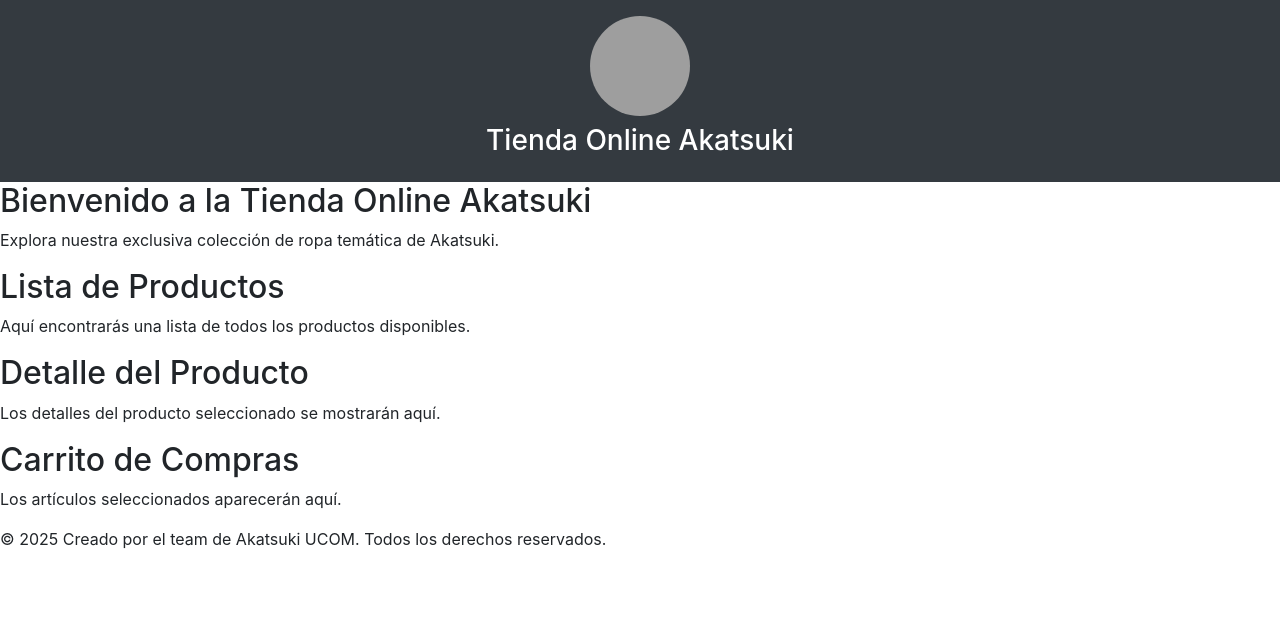
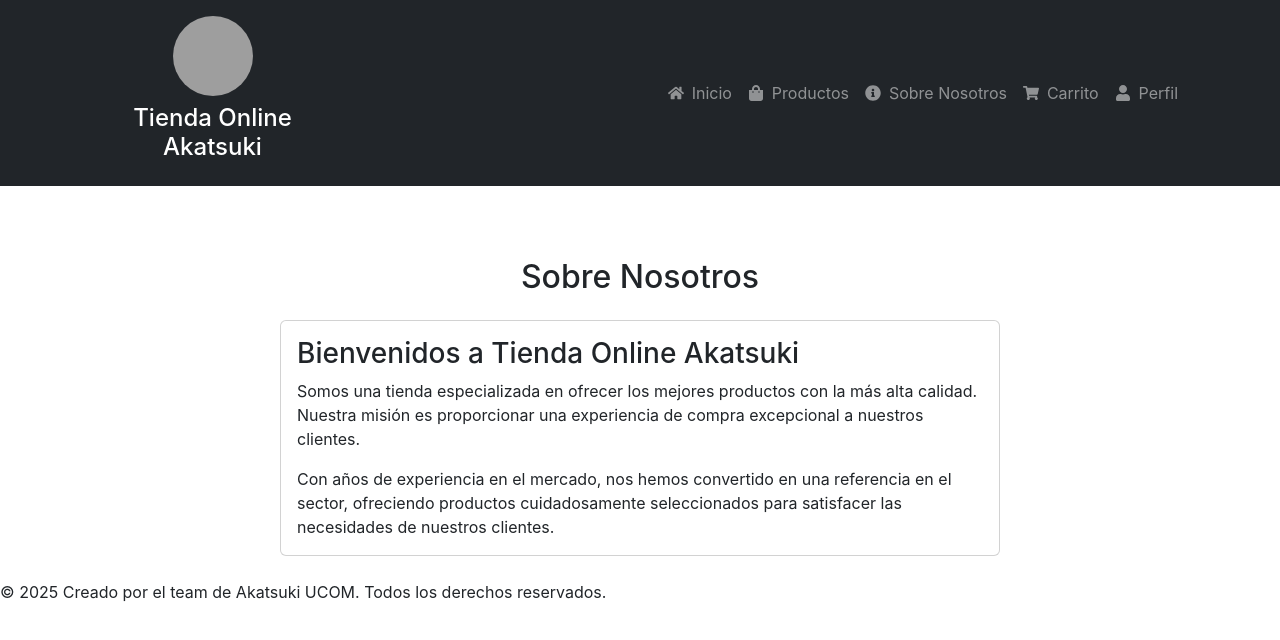
Before and after one commit to stevenayal/akatsuki, a React (Create React App) app: page /sobre-nosotros in a window 1280 px wide. Shown: the top 640 px of the page. Built offline with nearby package versions, Linux system fonts and the light colour scheme; grey boxes are pictures that could not be loaded.

Commit message:
iconos y paginas

```diff
--- a/package.json
+++ b/package.json
@@ -8,8 +8,11 @@
     "@testing-library/react": "^16.2.0",
     "@testing-library/user-event": "^13.5.0",
     "akatsuki": "file:",
+    "bootstrap": "^5.3.3",
     "react": "^19.1.0",
     "react-dom": "^19.1.0",
+    "react-icons": "^5.5.0",
+    "react-router-dom": "^7.4.1",
     "react-scripts": "5.0.1",
     "web-vitals": "^2.1.4"
   },
--- a/src/App.js
+++ b/src/App.js
@@ -1,20 +1,30 @@
+import { BrowserRouter as Router, Routes, Route } from 'react-router-dom';
 import Header from './components/Header';
 import Home from './components/Home';
 import ProductList from './components/ProductList';
 import ProductDetail from './components/ProductDetail';
 import Cart from './components/Cart';
 import Footer from './components/Footer';
+import About from './components/About';
 
 function App() {
   return (
-    <div className="App">
-      <Header />
-      <Home />
-      <ProductList />
-      <ProductDetail />
-      <Cart />
-      <Footer />
-    </div>
+    <Router>
+      <div className="App">
+        <Header />
+        <main className="container py-4">
+          <Routes>
+            <Route path="/" element={<Home />} />
+            <Route path="/productos" element={<ProductList />} />
+            <Route path="/producto/:id" element={<ProductDetail />} />
+            <Route path="/carrito" element={<Cart />} />
+            <Route path="/sobre-nosotros" element={<About />} />
+            <Route path="/perfil" element={<div className="text-center">Página de Perfil en construcción</div>} />
+          </Routes>
+        </main>
+        <Footer />
+      </div>
+    </Router>
   );
 }
 
--- /dev/null
+++ b/src/components/About.js
@@ -0,0 +1,31 @@
+import React from 'react';
+
+function About() {
+    return (
+        <div className="container mt-5">
+            <h2 className="text-center mb-4">Sobre Nosotros</h2>
+            <div className="row">
+                <div className="col-md-8 mx-auto">
+                    <div className="card">
+                        <div className="card-body">
+                            <h3 className="card-title">Bienvenidos a Tienda Online Akatsuki</h3>
+                            <p className="card-text">
+                                Somos una tienda especializada en ofrecer los mejores productos
+                                con la más alta calidad. Nuestra misión es proporcionar una
+                                experiencia de compra excepcional a nuestros clientes.
+                            </p>
+                            <p className="card-text">
+                                Con años de experiencia en el mercado, nos hemos convertido
+                                en una referencia en el sector, ofreciendo productos
+                                cuidadosamente seleccionados para satisfacer las necesidades
+                                de nuestros clientes.
+                            </p>
+                        </div>
+                    </div>
+                </div>
+            </div>
+        </div>
+    );
+}
+
+export default About;
--- a/src/components/Header.js
+++ b/src/components/Header.js
@@ -1,10 +1,56 @@
 import React from 'react';
+import { Link } from 'react-router-dom';
+import { FaHome, FaShoppingBag, FaInfoCircle, FaShoppingCart, FaUser } from 'react-icons/fa';
 
 function Header() {
     return (
-        <header className="bg-dark text-white text-center py-3">
-            <img src="../../imagenes/2.jpg" alt="Logo" className="img-fluid rounded-circle mb-2" style={{ width: '100px', height: '100px' }} />
-            <h1 className="h3">Tienda Online Akatsuki</h1>
+        <header className="bg-dark text-white">
+            <div className="container">
+                <div className="row align-items-center py-3">
+                    <div className="col-md-3 col-sm-12 text-center mb-3 mb-md-0">
+                        <img src="../../imagenes/2.jpg" alt="Logo" className="img-fluid rounded-circle mb-2" style={{ width: '80px', height: '80px' }} />
+                        <h1 className="h4">Tienda Online Akatsuki</h1>
+                    </div>
+                    <div className="col-md-9 col-sm-12">
+                        <nav className="navbar navbar-expand-lg navbar-dark">
+                            <div className="container-fluid">
+                                <button className="navbar-toggler" type="button" data-bs-toggle="collapse" data-bs-target="#navbarNav">
+                                    <span className="navbar-toggler-icon"></span>
+                                </button>
+                                <div className="collapse navbar-collapse" id="navbarNav">
+                                    <ul className="navbar-nav ms-auto">
+                                        <li className="nav-item">
+                                            <Link className="nav-link d-flex align-items-center" to="/">
+                                                <FaHome className="me-2" /> Inicio
+                                            </Link>
+                                        </li>
+                                        <li className="nav-item">
+                                            <Link className="nav-link d-flex align-items-center" to="/productos">
+                                                <FaShoppingBag className="me-2" /> Productos
+                                            </Link>
+                                        </li>
+                                        <li className="nav-item">
+                                            <Link className="nav-link d-flex align-items-center" to="/sobre-nosotros">
+                                                <FaInfoCircle className="me-2" /> Sobre Nosotros
+                                            </Link>
+                                        </li>
+                                        <li className="nav-item">
+                                            <Link className="nav-link d-flex align-items-center" to="/carrito">
+                                                <FaShoppingCart className="me-2" /> Carrito
+                                            </Link>
+                                        </li>
+                                        <li className="nav-item">
+                                            <Link className="nav-link d-flex align-items-center" to="/perfil">
+                                                <FaUser className="me-2" /> Perfil
+                                            </Link>
+                                        </li>
+                                    </ul>
+                                </div>
+                            </div>
+                        </nav>
+                    </div>
+                </div>
+            </div>
         </header>
     );
 }
--- a/src/index.js
+++ b/src/index.js
@@ -1,5 +1,7 @@
 import React from 'react';
 import ReactDOM from 'react-dom/client';
+import 'bootstrap/dist/css/bootstrap.min.css';
+import 'bootstrap/dist/js/bootstrap.bundle.min.js';
 import './index.css';
 import App from './App';
 import reportWebVitals from './reportWebVitals';
```
Also changed, not shown: 1 other file (tests, documents, lock files or other folders).
